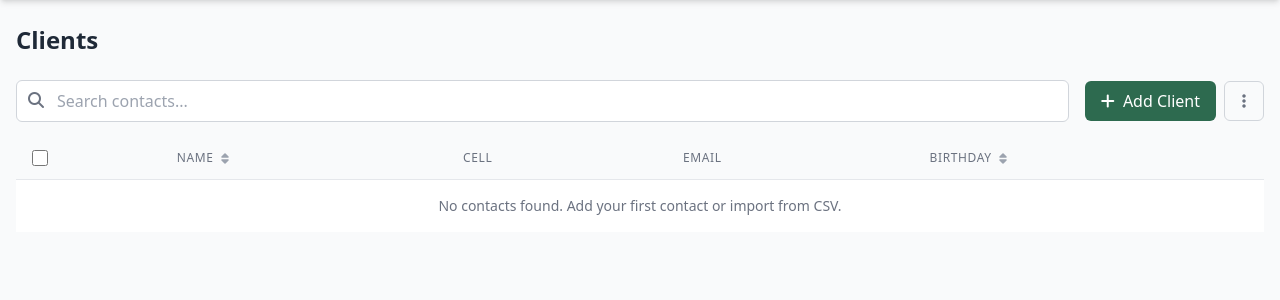
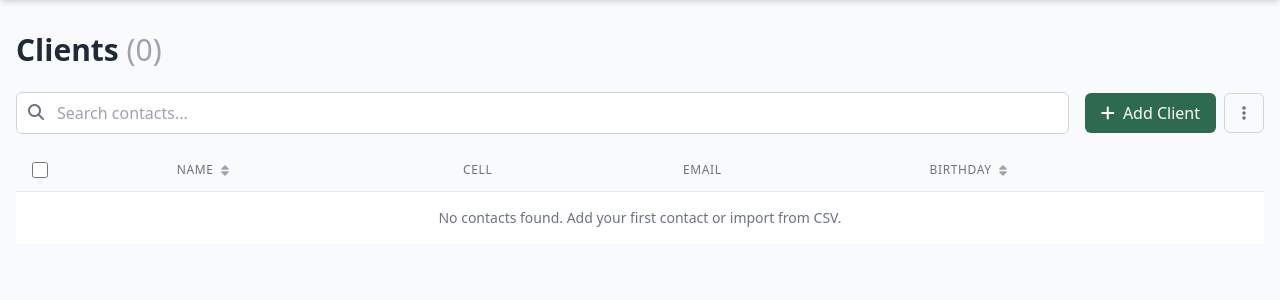
Before and after one commit to ezl/contact_updater, a Flask app: page /dashboard in a window 1280 px wide. Shown: the part 61-361 px from the top of the page. Run offline with Flask 3, Linux system fonts and the light colour scheme; data that the repository does not hold is empty; some libraries are stand-ins or nearby versions.

Commit message:
Show total contacts

```diff
--- a/app/templates/dashboard.html
+++ b/app/templates/dashboard.html
@@ -14,10 +14,10 @@
 <!-- Include Global Dropzone Component -->
 {% include "components/dropzone.html" %}
 
-<div class="container mx-auto px-4 py-6">
+<div class="container mx-auto px-4 py-8">
     <div class="flex justify-between items-center mb-6">
-        <h1 class="text-2xl font-bold text-gray-800">
-            Clients
+        <h1 class="text-3xl font-bold text-gray-800">
+            Clients <span class="text-gray-400 font-normal">({{ contacts|length }})</span>
         </h1>
     </div>
 
```
